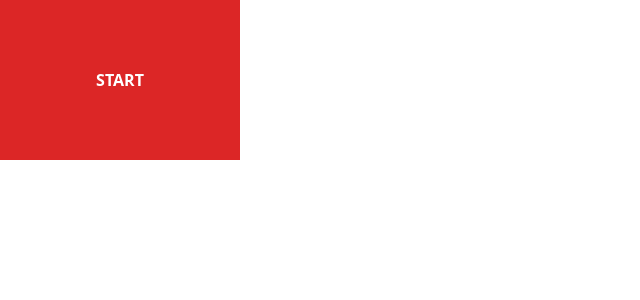
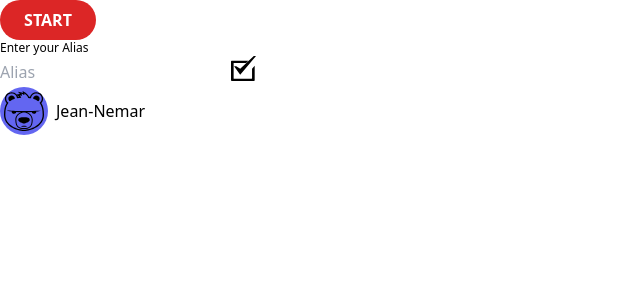
Before and after one commit to Thiez-64/shifumi, a Next.js app: page / in a window 1280 px wide. Shown: the top 300 px of the page, without its empty margins (0-640 px from the left). Built offline with nearby package versions, Linux system fonts and the light colour scheme.

Commit message:
Created Button, MyInput & Users components

```diff
--- a/Components/Button.tsx
+++ b/Components/Button.tsx
@@ -1,13 +1,21 @@
-import styles from "../styles/Home.module.css";
+import React, { useState } from "react";
 
-interface Iprops {
-  input: string;
-}
-
-function Button({ input }: Iprops) {
+function Button() {
+  const input = "START";
+  const [IsClicked, setIsClicked] = useState(false);
+  const handleClick = () => {
+    setIsClicked((prevState) => !prevState);
+  };
   return (
-    <button className="w-60 h-40 bg-red-600">
-      <div className="text-white font-bold">{input}</div>
+    <button
+      onClick={handleClick}
+      className={`w-24 h-10 ${
+        IsClicked ? "bg-white border-red-600" : "bg-red-600 border-white"
+      } rounded-3xl focus:outline-none`}
+    >
+      <div className={`${IsClicked ? "text-red-600" : "text-white"} font-bold`}>
+        {input}
+      </div>
     </button>
   );
 }
--- /dev/null
+++ b/Components/MyInput.tsx
@@ -0,0 +1,17 @@
+import Image from "next/image";
+
+function MyInput(): JSX.Element {
+  return (
+    <div>
+      <p className="text-xs">Enter your Alias</p>
+      <div className="flex content-center">
+        <input className="border-black" type="text" placeholder="Alias" />
+        <div>
+          <Image src="/Validate.svg" alt="validate" width={25} height={25} />
+        </div>
+      </div>
+    </div>
+  );
+}
+
+export default MyInput;
--- /dev/null
+++ b/Components/Users.tsx
@@ -0,0 +1,20 @@
+import Image from "next/image";
+
+function Users(): JSX.Element {
+  return (
+    <div className="flex items-center">
+      <div className="flex justify-center w-12 h-12 bg-indigo-500 rounded-full">
+        <Image
+          className="bg-center"
+          src="/Bear.svg"
+          alt=""
+          width={40}
+          height={40}
+        />
+      </div>
+      <p className="flex ml-2 text-center">Jean-Nemar</p>
+    </div>
+  );
+}
+
+export default Users;
--- a/pages/_app.tsx
+++ b/pages/_app.tsx
@@ -1,7 +1,9 @@
-import '../styles/globals.css'
+import type { AppProps } from "next/app";
 
-function MyApp({ Component, pageProps }) {
-  return <Component {...pageProps} />
+import "../styles/globals.css";
+
+function MyApp({ Component, pageProps }: AppProps): React.ReactNode {
+  return <Component {...pageProps} />;
 }
 
-export default MyApp
+export default MyApp;
--- a/pages/index.tsx
+++ b/pages/index.tsx
@@ -2,12 +2,15 @@ import Head from "next/head";
 import Image from "next/image";
 import styles from "../styles/Home.module.css";
 import Button from "../Components/Button";
+import MyInput from "../Components/MyInput";
+import Users from "../Components/Users";
 
 function Home() {
-  const input = "START";
   return (
     <div>
-      <Button input={input} />
+      <Button />
+      <MyInput />
+      <Users />
     </div>
   );
 }
```
Also changed, not shown: public/Bear.svg (added), public/Validate.svg (added).
